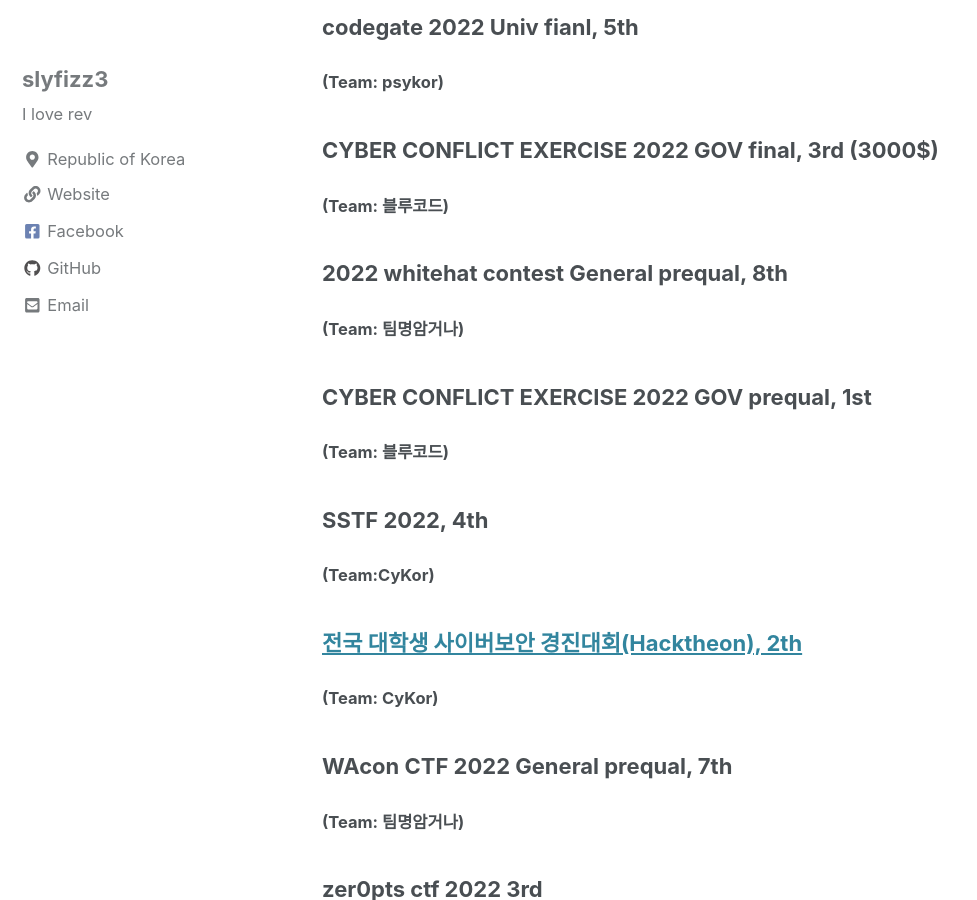
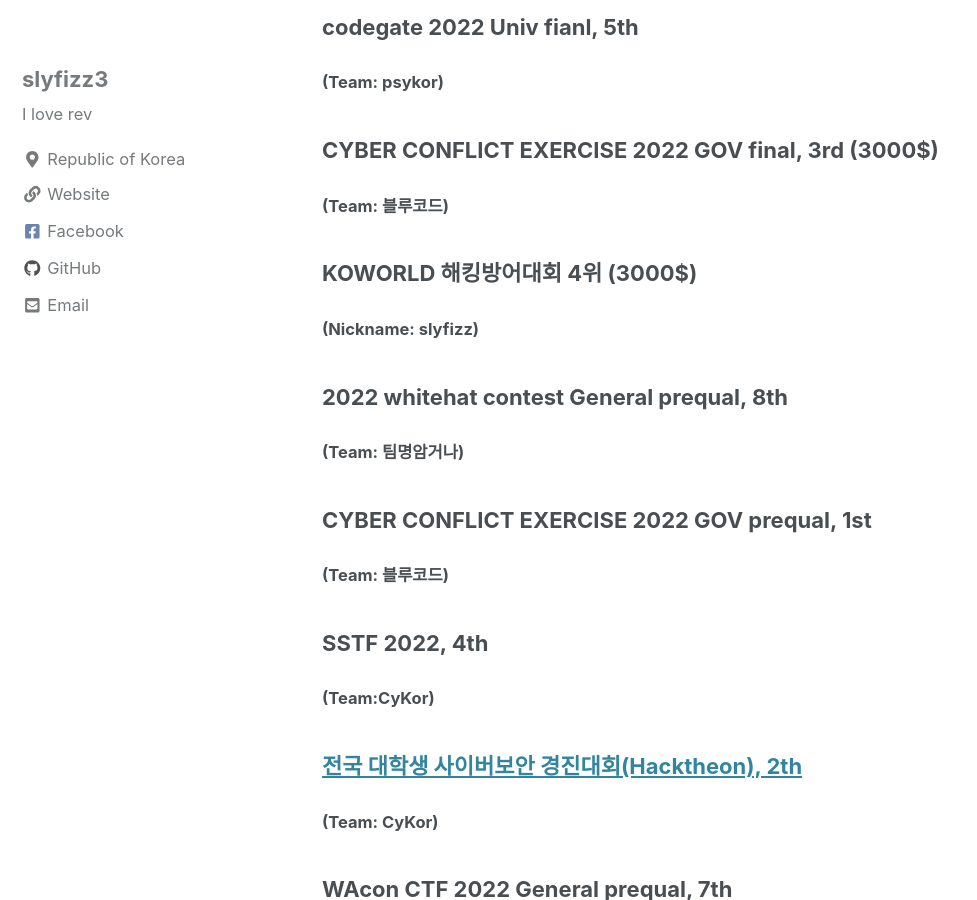
Before and after one commit to slyfizz3/slyfizz3.github.io, a Jekyll site: the page built from _pages/about.md, in a window 1280 px wide and 900 px high, scrolled down 2342 px. Shown: the whole window, without its empty margins (0-977 px from the left). Built offline with Jekyll 4.4.1, drawn with Linux system fonts in a browser that asks for light colours; cached includes are drawn as plain includes; nearby versions of some CDN libraries.

Commit message:
Update about.md

```diff
--- a/_pages/about.md
+++ b/_pages/about.md
@@ -73,6 +73,9 @@ Nickname:slyfizz,rev4fun
 
 ### CYBER CONFLICT EXERCISE 2022 GOV final, 3rd (3000$)
 #### (Team: 블루코드)
+
+### KOWORLD 해킹방어대회 4위 (3000$)
+#### (Nickname: slyfizz)
 
 ### 2022 whitehat contest General prequal, 8th
 #### (Team: 팀명암거나)
```
